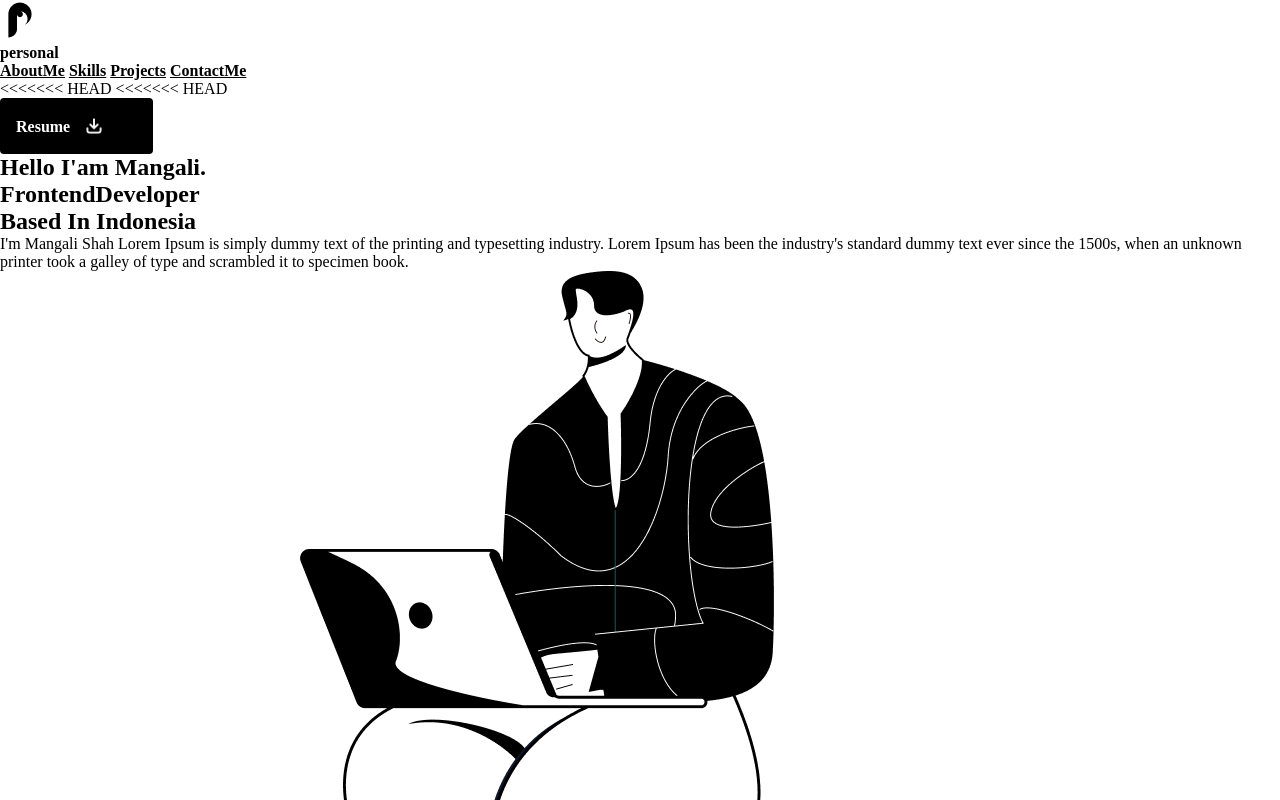
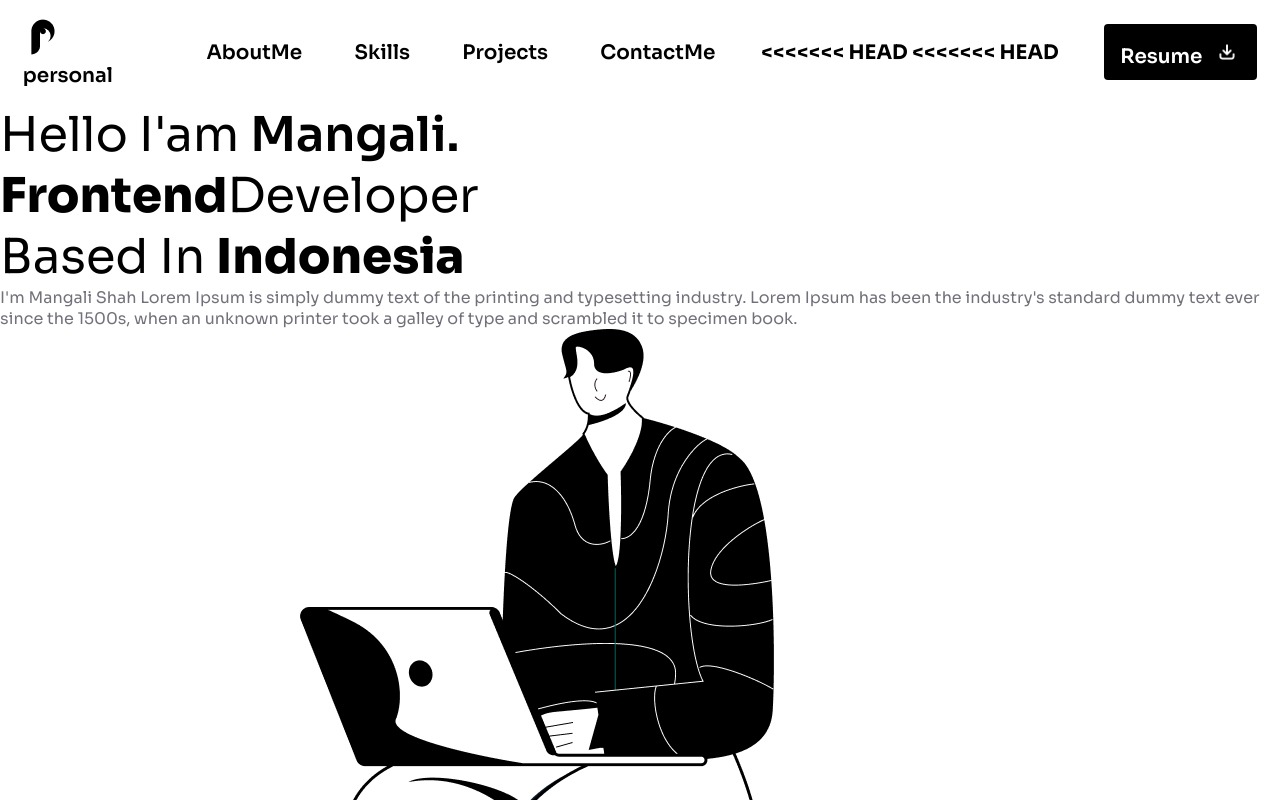
Before and after one commit to NgirfanulMangali/example-portfolio-website, a plain HTML site: page index.html in a window 1280 px wide. Shown: the top 800 px of the page. Drawn offline with Linux system fonts and the light colour scheme.

Commit message:
index.css

```diff
--- a/index.css
+++ b/index.css
@@ -3,17 +3,9 @@
   margin: 0;
   box-sizing: border-box;
 }
-<<<<<<< HEAD
 body {
   width: 100%;
-  font-family: 'Sora', serif;
-}
-header {
-=======
-
-body {
-  width: 100%;
-  font-family: "Sora", sans-serif;
+  font-family: 'Sora', sans-serif;
 }
 header {
   background-color: white;
@@ -22,7 +14,6 @@ header {
   justify-content: space-around;
   align-items: center;
   font-weight: 700;
->>>>>>> refs/remotes/origin/main
   font-size: 1.25rem;
 }
 .header__personal > a {
@@ -31,13 +22,10 @@ header {
   font-weight: 700;
 }
 nav > a {
-<<<<<<< HEAD
-=======
   margin-left: 3rem;
   color: black;
 }
 a:link {
->>>>>>> refs/remotes/origin/main
   text-decoration: none;
   color: black;
   font-weight: 600;
@@ -123,5 +111,5 @@ h1 {
   font-size: 3rem;
 }
 .herosection {
-    height: 716px;
+  height: 716px;
 }
```
